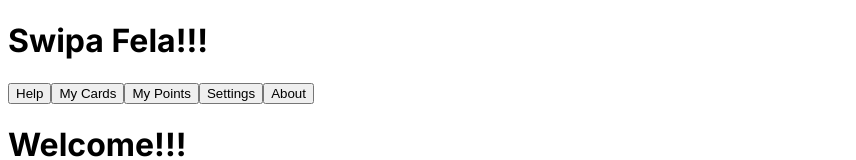
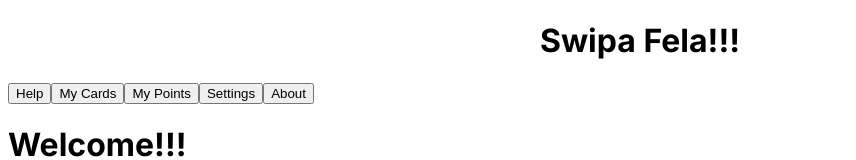
Before and after one commit to Otsile076/SQL-, a Next.js app in the folder my-first-sql-app/: page / in a window 1280 px wide. Shown: the top 160 px of the page, without its empty margins (0-856 px from the left). Built offline with nearby package versions, Linux system fonts and the light colour scheme.

Commit message:
styling of the header

```diff
--- /dev/null
+++ b/my-first-sql-app/src/app/Components/header/Header.css
@@ -0,0 +1,3 @@
+.head{
+    text-align: center;
+}
--- a/my-first-sql-app/src/app/Components/header/Index.jsx
+++ b/my-first-sql-app/src/app/Components/header/Index.jsx
@@ -1,6 +1,7 @@
+import './Header.css'
 export default function Header() {
     return(
-        <div>
+        <div className="head">
             <h1>
                 Swipa Fela!!!
             </h1>
```
